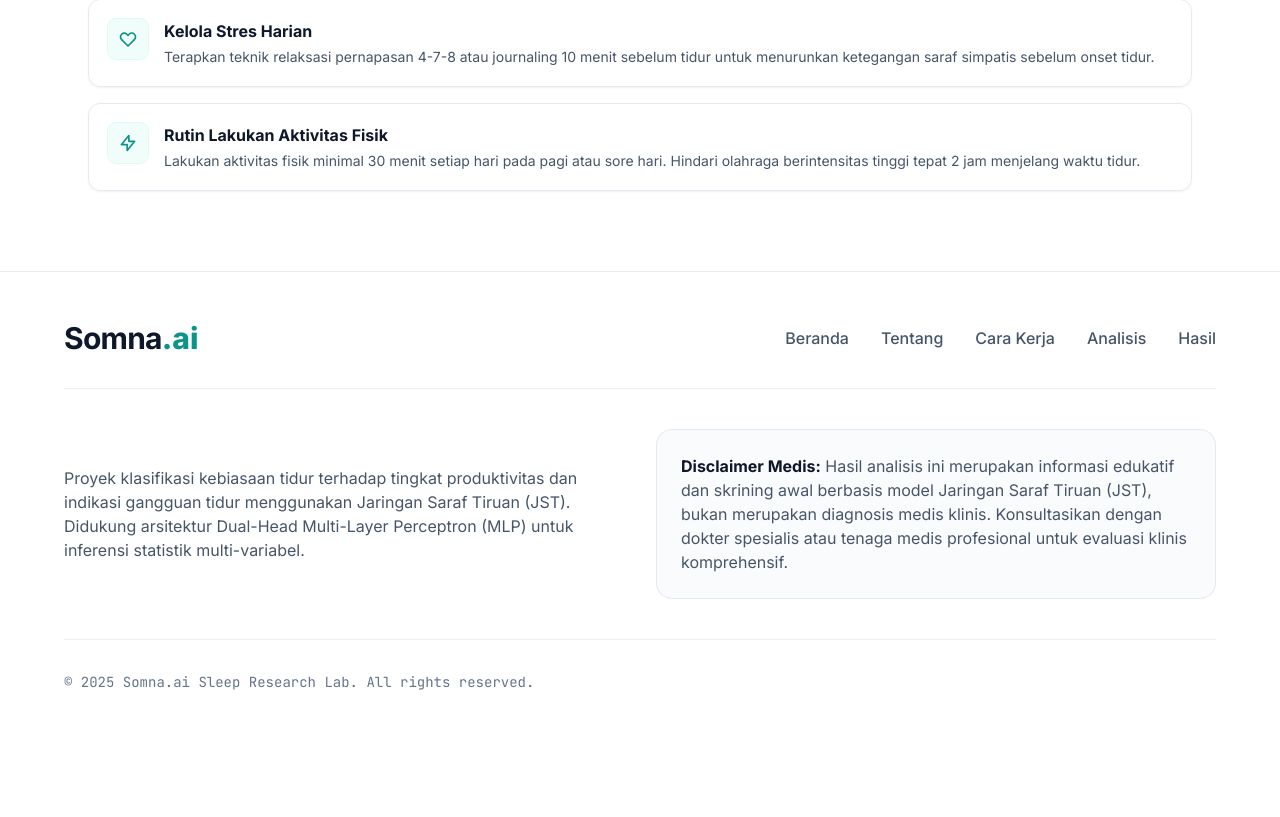
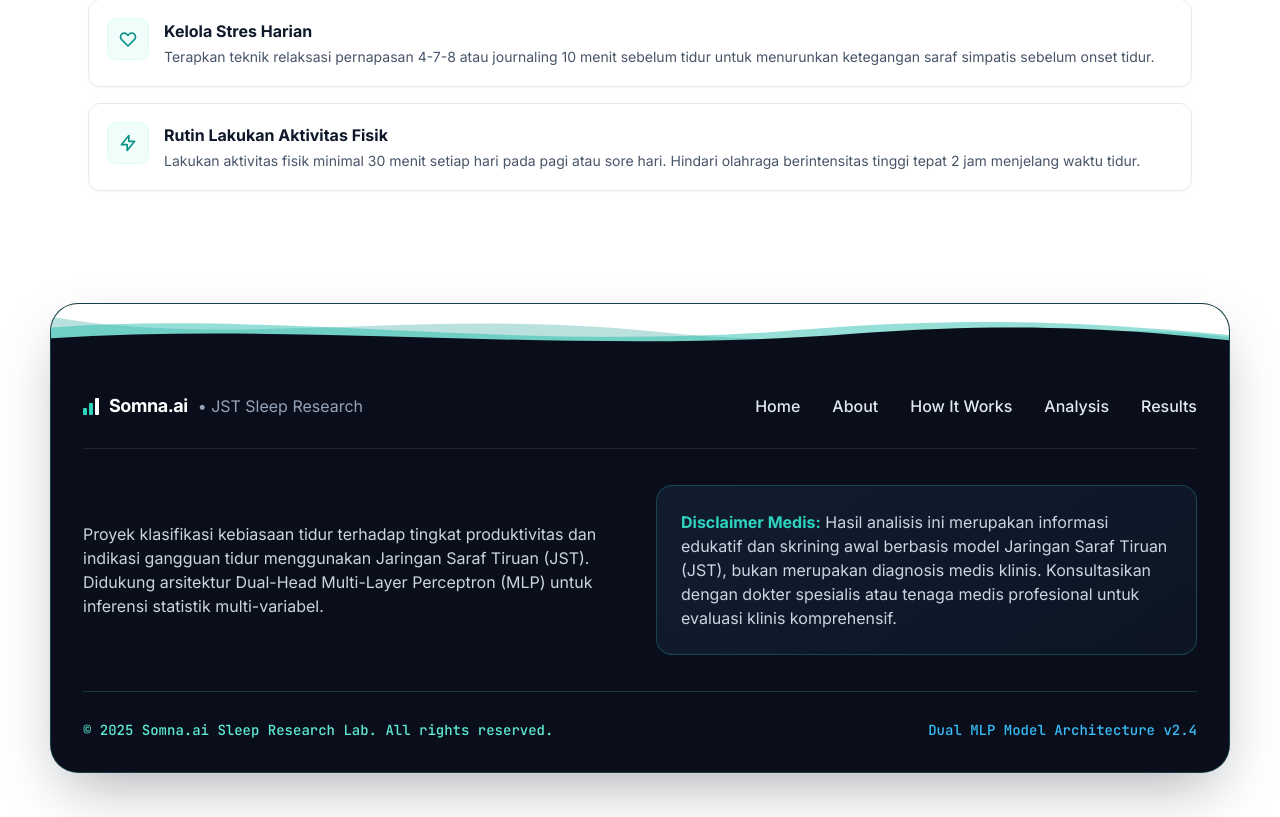
Before and after one commit to inirifyy/Somna.ai, a Flask app: page / in a window 1280 px wide. Shown: the part 4265-5082 px from the top of the page. Before the commit the page ends 4955 px from the top, so only its background shows below. Run offline with Flask 3, Linux system fonts and the light colour scheme; some libraries are stand-ins or nearby versions.

Commit message:
Update footer Somna.ai

```diff
--- a/templates/components/footer.html
+++ b/templates/components/footer.html
@@ -1,46 +1,65 @@
 <!-- FOOTER -->
-<footer id="footer" class="w-full bg-white border-t border-slate-200/80 pt-12 pb-10 px-6 sm:px-8">
-  <div class="w-full max-w-6xl mx-auto flex flex-col gap-10">
-    <!-- BARIS 1: BRAND LOGO & NAV LINKS -->
-    <div class="w-full flex flex-col md:flex-row justify-between items-start md:items-center gap-6 pb-8 border-b border-slate-200/70">
-      <!-- Kiri: Brand Somna.ai -->
-      <a href="#hero" class="flex items-center group">
-        <span class="text-slate-900 text-2xl sm:text-3xl font-bold font-['Inter'] tracking-tight group-hover:text-teal-700 transition-colors">Somna</span>
-        <span class="text-teal-600 text-2xl sm:text-3xl font-extrabold font-['Inter']">.ai</span>
+<footer id="footer" style="background-color: #ffffff; color: #cbd5e1; padding: 32px 20px 44px 20px;" class="w-full">
+  <div style="max-width: 1180px; margin: 0 auto; background-color: #090e1a; border: 1px solid rgba(45, 212, 191, 0.25); border-radius: 28px; box-shadow: 0 24px 60px -15px rgba(9, 14, 26, 0.35), 0 0 0 1px rgba(255, 255, 255, 0.04) inset; overflow: hidden;">
+
+    <!-- Gelombang halus -->
+    <div style="width: 100%; line-height: 0; background-color: #ffffff;">
+      <svg viewBox="0 0 1440 120" fill="none" xmlns="http://www.w3.org/2000/svg" style="display: block; width: 100%; height: 64px;" preserveAspectRatio="none">
+        <path d="M0 24C220 84 460 6 740 52C1020 98 1240 24 1440 62V120H0V24Z" fill="#0d9488" fill-opacity="0.28" />
+        <path d="M0 44C280 12 580 92 920 48C1160 18 1320 42 1440 58V120H0V44Z" fill="#14b8a6" fill-opacity="0.45" />
+        <path d="M0 64C320 34 640 96 980 56C1200 30 1340 52 1440 68V120H0V64Z" fill="#090e1a" />
+      </svg>
+    </div>
+
+    <!-- Isi utama footer melayang (letak disamakan dengan Figma) -->
+    <div style="padding: 24px 32px 32px 32px; background-color: #090e1a;" class="w-full flex flex-col gap-9">
+
+      <!-- BARIS 1: KIRI (SOMNA.AI • JST SLEEP RESEARCH) & KANAN (NAV LINKS) -->
+      <div style="border-bottom: 1px solid rgba(148, 163, 184, 0.16);" class="w-full flex flex-col md:flex-row justify-between items-start md:items-center gap-6 pb-7">
+        <a href="#hero" style="text-decoration: none;" class="inline-flex items-center gap-2.5 group">
+          <span style="display: inline-flex; align-items: flex-end; gap: 2px; height: 18px;">
+            <span style="width: 4px; height: 7px; background-color: #2dd4bf; border-radius: 1px;"></span>
+            <span style="width: 4px; height: 12px; background-color: #2dd4bf; border-radius: 1px;"></span>
+            <span style="width: 4px; height: 17px; background-color: #ffffff; border-radius: 1px;"></span>
+          </span>
+          <span style="color: #ffffff;" class="text-base sm:text-lg font-bold font-['Inter'] tracking-tight">Somna.ai</span>
+          <span style="color: #94a3b8;" class="text-sm sm:text-base font-normal font-['Inter']">&bull; JST Sleep Research</span>
         </a>
 
-      <!-- Kanan: Navigation Links (Bahasa Indonesia) -->
-      <div class="flex flex-wrap items-center gap-6 sm:gap-8 text-sm sm:text-base font-medium font-['Inter'] text-slate-600">
-        <a href="#hero" class="hover:text-teal-700 transition-colors">Beranda</a>
-        <a href="#fitur" class="hover:text-teal-700 transition-colors">Tentang</a>
-        <a href="#caraKerja" class="hover:text-teal-700 transition-colors">Cara Kerja</a>
-        <a href="#formAnalisis" class="hover:text-teal-700 transition-colors">Analisis</a>
-        <a href="#hasilInferensi" class="hover:text-teal-700 transition-colors">Hasil</a>
-      </div>
+        <nav aria-label="Navigasi Footer" class="flex flex-wrap items-center gap-6 sm:gap-8 text-sm sm:text-base font-medium font-['Inter']">
+          <a href="#hero" style="color: #e2e8f0; text-decoration: none;" class="hover:text-teal-400 transition-colors">Home</a>
+          <a href="#fitur" style="color: #e2e8f0; text-decoration: none;" class="hover:text-teal-400 transition-colors">About</a>
+          <a href="#caraKerja" style="color: #e2e8f0; text-decoration: none;" class="hover:text-teal-400 transition-colors">How It Works</a>
+          <a href="#formAnalisis" style="color: #e2e8f0; text-decoration: none;" class="hover:text-teal-400 transition-colors">Analysis</a>
+          <a href="#hasilInferensi" style="color: #e2e8f0; text-decoration: none;" class="hover:text-teal-400 transition-colors">Results</a>
+        </nav>
       </div>
 
-    <!-- BARIS 2: PROYEK DESKRIPSI & KARTU DISCLAIMER MEDIS -->
+      <!-- BARIS 2: KIRI (DESKRIPSI PROYEK) & KANAN (KARTU DISCLAIMER MEDIS) -->
       <div class="w-full grid grid-cols-1 lg:grid-cols-2 gap-8 items-center">
-      <!-- Kolom Kiri: Deskripsi Proyek -->
         <div>
-        <p class="text-slate-600 text-sm sm:text-base font-normal font-['Inter'] leading-relaxed max-w-xl">
+          <p style="color: #cbd5e1;" class="text-sm sm:text-base font-normal font-['Inter'] leading-relaxed max-w-xl m-0">
             Proyek klasifikasi kebiasaan tidur terhadap tingkat produktivitas dan indikasi gangguan tidur menggunakan Jaringan Saraf Tiruan (JST). Didukung arsitektur Dual-Head Multi-Layer Perceptron (MLP) untuk inferensi statistik multi-variabel.
           </p>
         </div>
 
-      <!-- Kolom Kanan: Kartu Kotak Disclaimer Medis -->
-      <div class="p-6 bg-slate-50/70 rounded-2xl border border-slate-200/90 shadow-2xs">
-        <p class="text-slate-600 text-sm sm:text-base font-normal font-['Inter'] leading-relaxed">
-          <strong class="text-slate-900 font-bold">Disclaimer Medis:</strong> Hasil analisis ini merupakan informasi edukatif dan skrining awal berbasis model Jaringan Saraf Tiruan (JST), bukan merupakan diagnosis medis klinis. Konsultasikan dengan dokter spesialis atau tenaga medis profesional untuk evaluasi klinis komprehensif.
+        <div style="background: linear-gradient(145deg, #111c2e 0%, #0d1524 100%); border: 1px solid rgba(45, 212, 191, 0.25);" class="p-6 rounded-2xl">
+          <p style="color: #cbd5e1;" class="text-sm sm:text-base font-normal font-['Inter'] leading-relaxed m-0">
+            <strong style="color: #2dd4bf;" class="font-bold">Disclaimer Medis:</strong> Hasil analisis ini merupakan informasi edukatif dan skrining awal berbasis model Jaringan Saraf Tiruan (JST), bukan merupakan diagnosis medis klinis. Konsultasikan dengan dokter spesialis atau tenaga medis profesional untuk evaluasi klinis komprehensif.
           </p>
         </div>
       </div>
 
-    <!-- BARIS 3: COPYRIGHT -->
-    <div class="w-full pt-8 border-t border-slate-200/70 flex flex-col sm:flex-row justify-between items-start sm:items-center gap-2 text-xs sm:text-sm font-['JetBrains_Mono'] text-slate-500">
-      <div>
+      <!-- BARIS 3: KIRI (COPYRIGHT) & KANAN (MODEL INFO) BERWARNA -->
+      <div style="border-top: 1px solid rgba(45, 212, 191, 0.22);" class="w-full pt-7 flex flex-col sm:flex-row justify-between items-start sm:items-center gap-2 text-xs sm:text-sm font-['JetBrains_Mono']">
+        <div style="color: #5eead4; font-weight: 500;">
           &copy; 2025 Somna.ai Sleep Research Lab. All rights reserved.
         </div>
+        <div style="color: #38bdf8; font-weight: 500;">
+          Dual MLP Model Architecture v2.4
+        </div>
+      </div>
+
     </div>
   </div>
 </footer>
```
Lines whose indentation alone changed are shown as unchanged.
